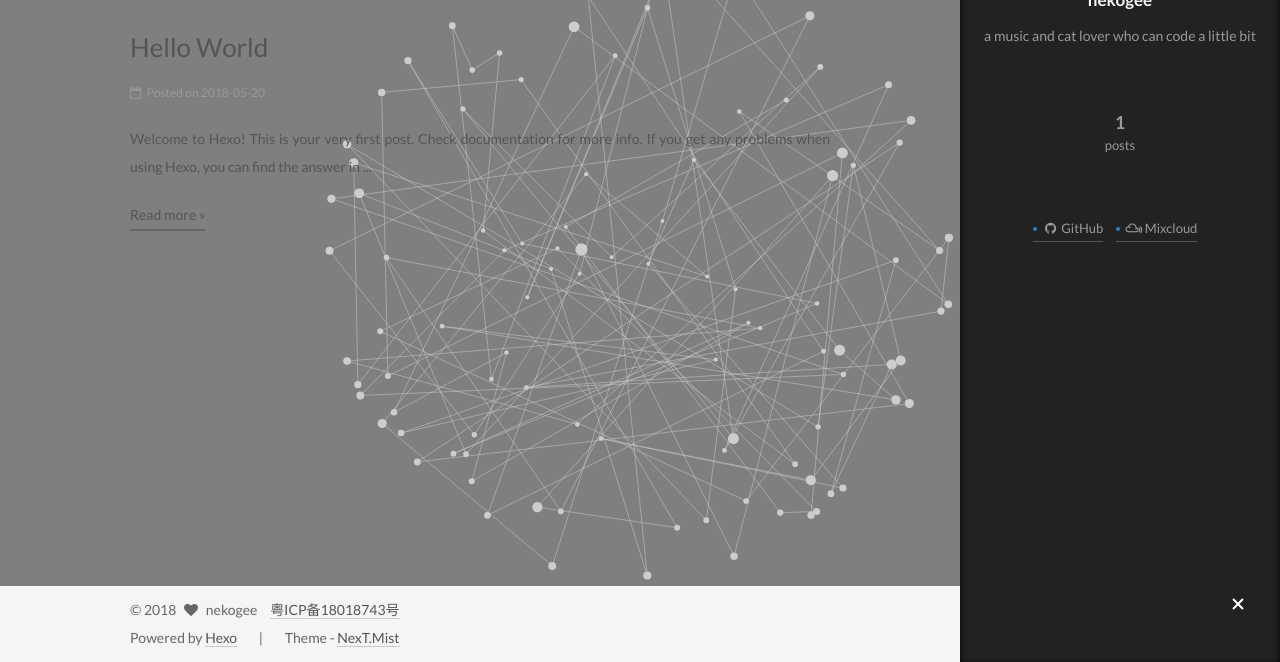
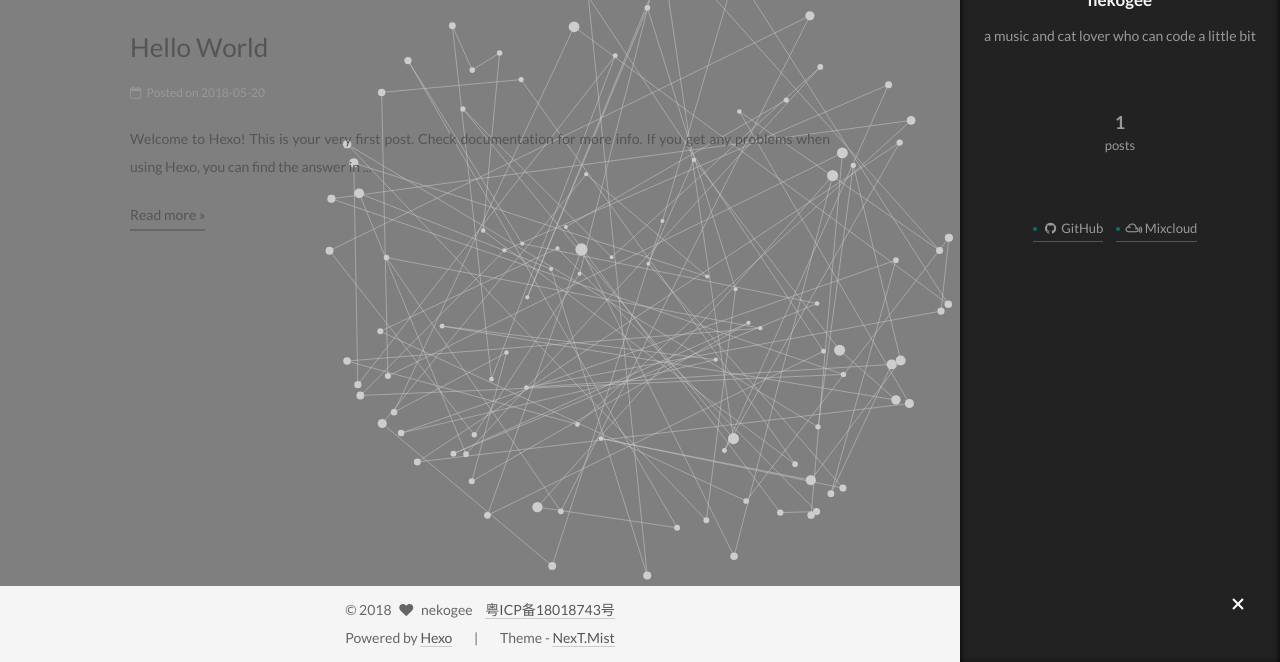
Before and after one commit to nekogee/nekogee.github.io, a plain HTML site: page index.html in a window 1280 px wide. Both pictures are taken after a click on the element 1238 px from the left and 743 px from the top of the page. Shown: the part 138-800 px from the top of the page. Drawn offline with Linux system fonts and the light colour scheme.

Commit message:
Site updated: 2018-05-23 23:25:13

```diff
--- a/css/main.css
+++ b/css/main.css
@@ -1809,7 +1809,7 @@ pre .javascript .function {
   width: 4px;
   height: 4px;
   border-radius: 50%;
-  background: #2581cb;
+  background: #0b6e6c;
 }
 .links-of-blogroll {
   font-size: 13px;
@@ -2889,7 +2889,7 @@ hr {
 }
 .footer-inner {
   margin: 0 auto;
-  text-align: left;
+  text-align: center;
 }
 @media (max-width: 767px) {
   .footer-inner {
@@ -2897,3 +2897,7 @@ hr {
     text-align: center;
   }
 }
+.footer-inner {
+  margin: 0 auto;
+  text-align: center;
+}
```
